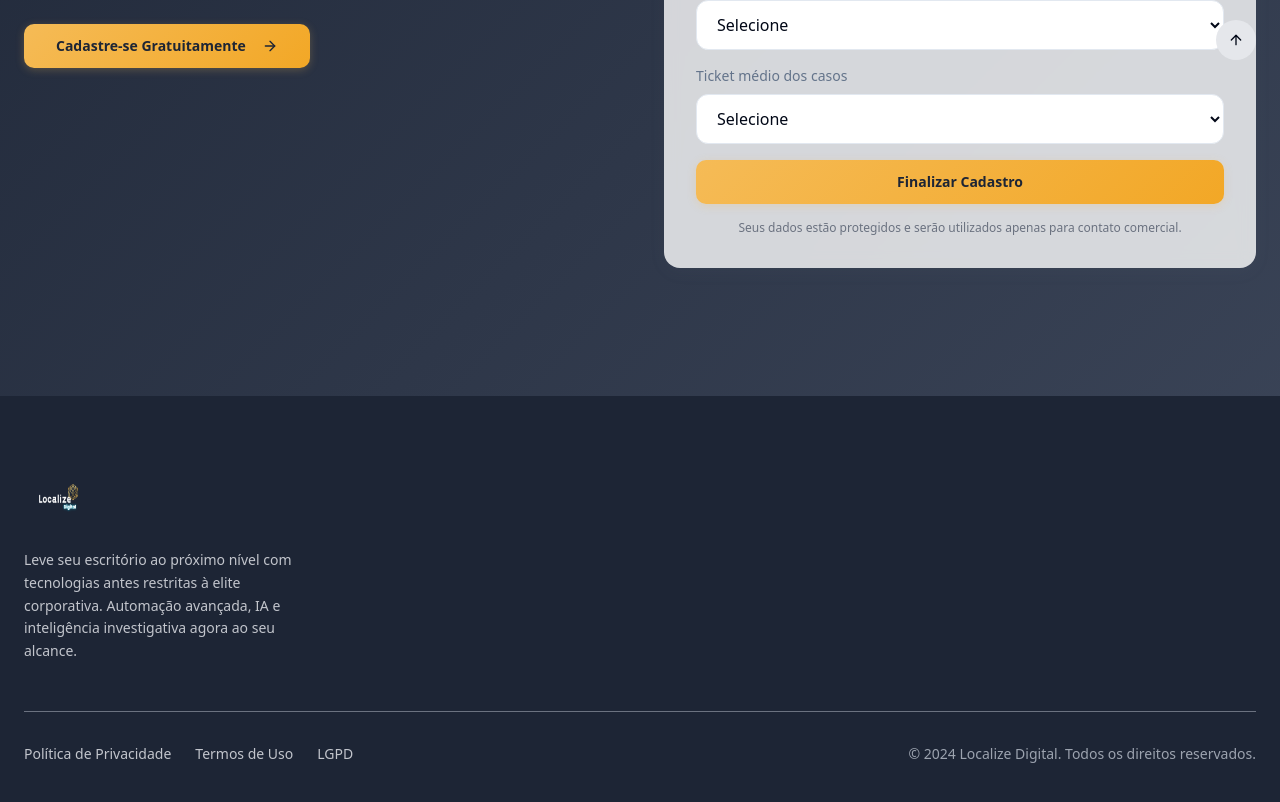
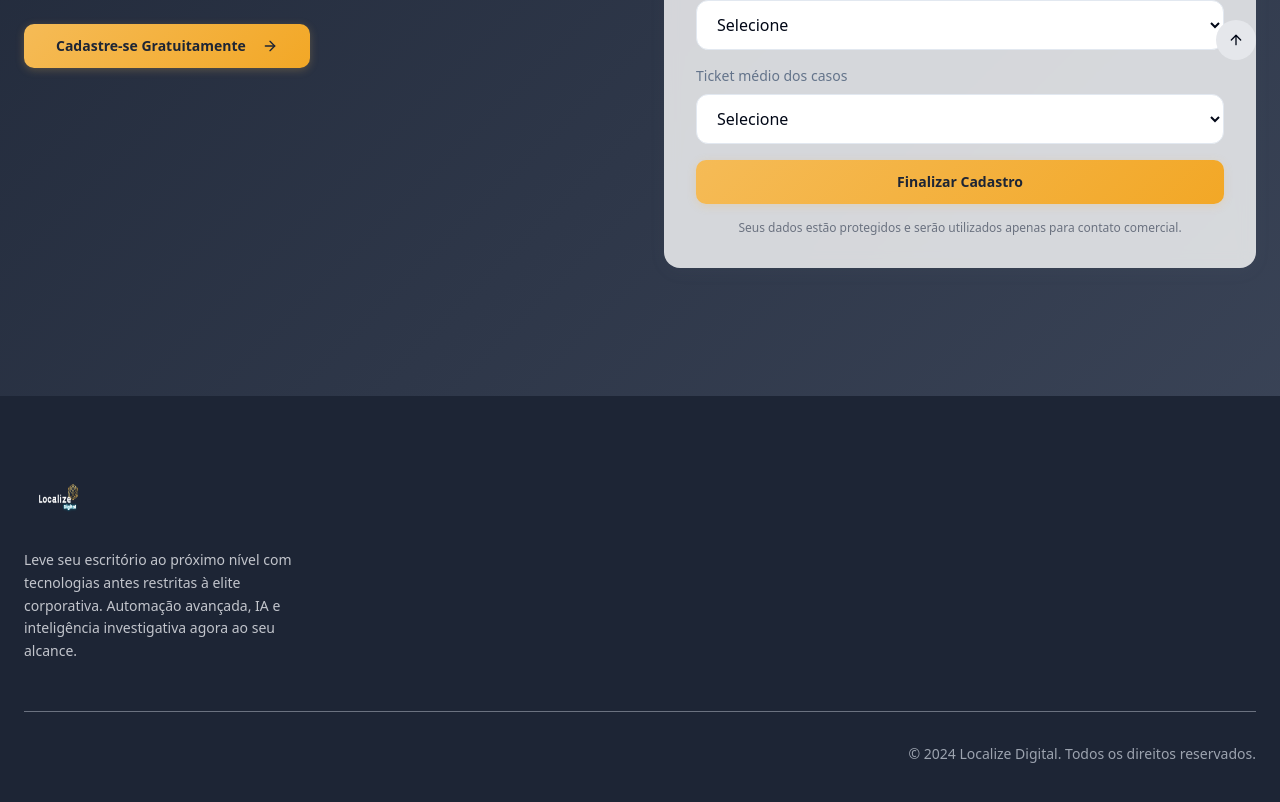
Before and after one commit to ingridalves-localize/localize-advocate-path, a React (Vite) app: page / in a window 1280 px wide. Shown: the part 716-1518 px from the top of the page. Built offline with nearby package versions, Linux system fonts and the light colour scheme.

Commit message:
Visual edit in Lovable
Edited UI in Lovable

```diff
--- a/src/components/Footer.tsx
+++ b/src/components/Footer.tsx
@@ -21,9 +21,9 @@ const Footer = () => {
 
         <div className="flex flex-col md:flex-row justify-between items-center">
           <div className="flex space-x-6 text-sm text-gray-300 mb-4 md:mb-0">
-            <a href="#" className="hover:text-gold transition-colors">Política de Privacidade</a>
-            <a href="#" className="hover:text-gold transition-colors">Termos de Uso</a>
-            <a href="#" className="hover:text-gold transition-colors">LGPD</a>
+
+
+
           </div>
           <p className="text-sm text-gray-400">
             © 2024 Localize Digital. Todos os direitos reservados.
```
